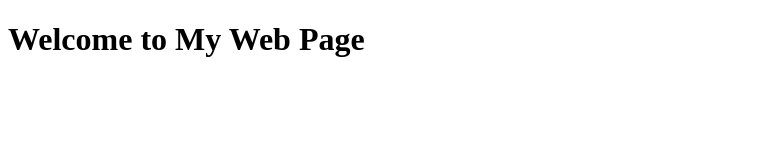
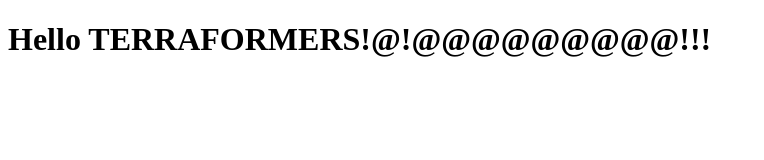
Before and after one commit to alec-ernstrom/terraform-beginner-bootcamp-2023, a plain HTML site: page public/index.html in a window 1280 px wide. Shown: the whole page, without its empty margins (0-764 px from the left). Drawn offline with Linux system fonts and the light colour scheme.

```diff
--- a/public/index.html
+++ b/public/index.html
@@ -6,6 +6,6 @@
     <title>Hello Terraformers!</title>
 </head>
 <body>
-    <h1>Welcome to My Web Page</h1>
+    <h1>Hello TERRAFORMERS!@!@@@@@@@@@!!!</h1>
 </body>
 </html>
```
Also changed, not shown: 6 other files.
